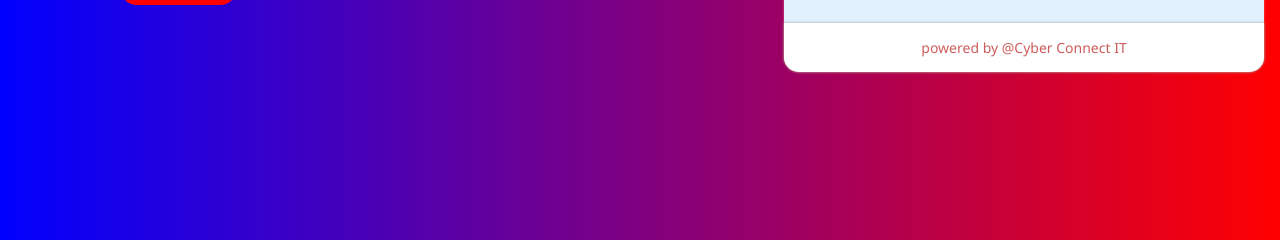
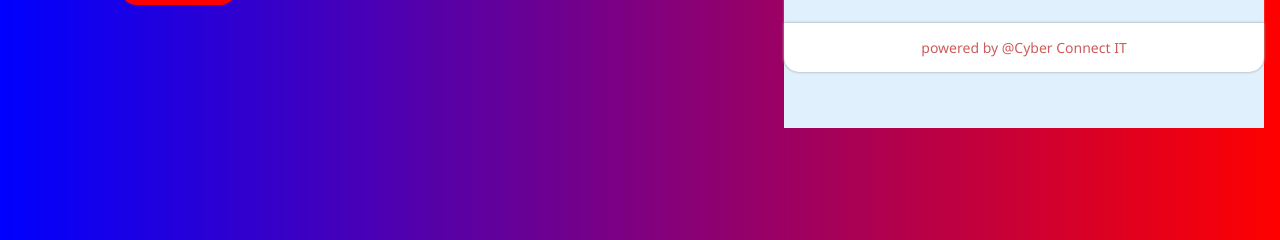
Before and after one commit to adamayliffe/ccitchatbot, a plain HTML site: page index.html in a window 1280 px wide. Both pictures are taken after a click on the button "START CHAT". Shown: the part 568-808 px from the top of the page. Drawn offline with Linux system fonts and the light colour scheme.

Commit message:
Update styles.css

```diff
--- a/styles.css
+++ b/styles.css
@@ -113,7 +113,7 @@ body{
     top: 40px;
     padding: 8px 10px;
     font-size: 12px;
-    height: 24.2rem;
+    height: 30rem;
     overflow: auto;
     background: rgb(224,241,253);
     text-align: center;
```
